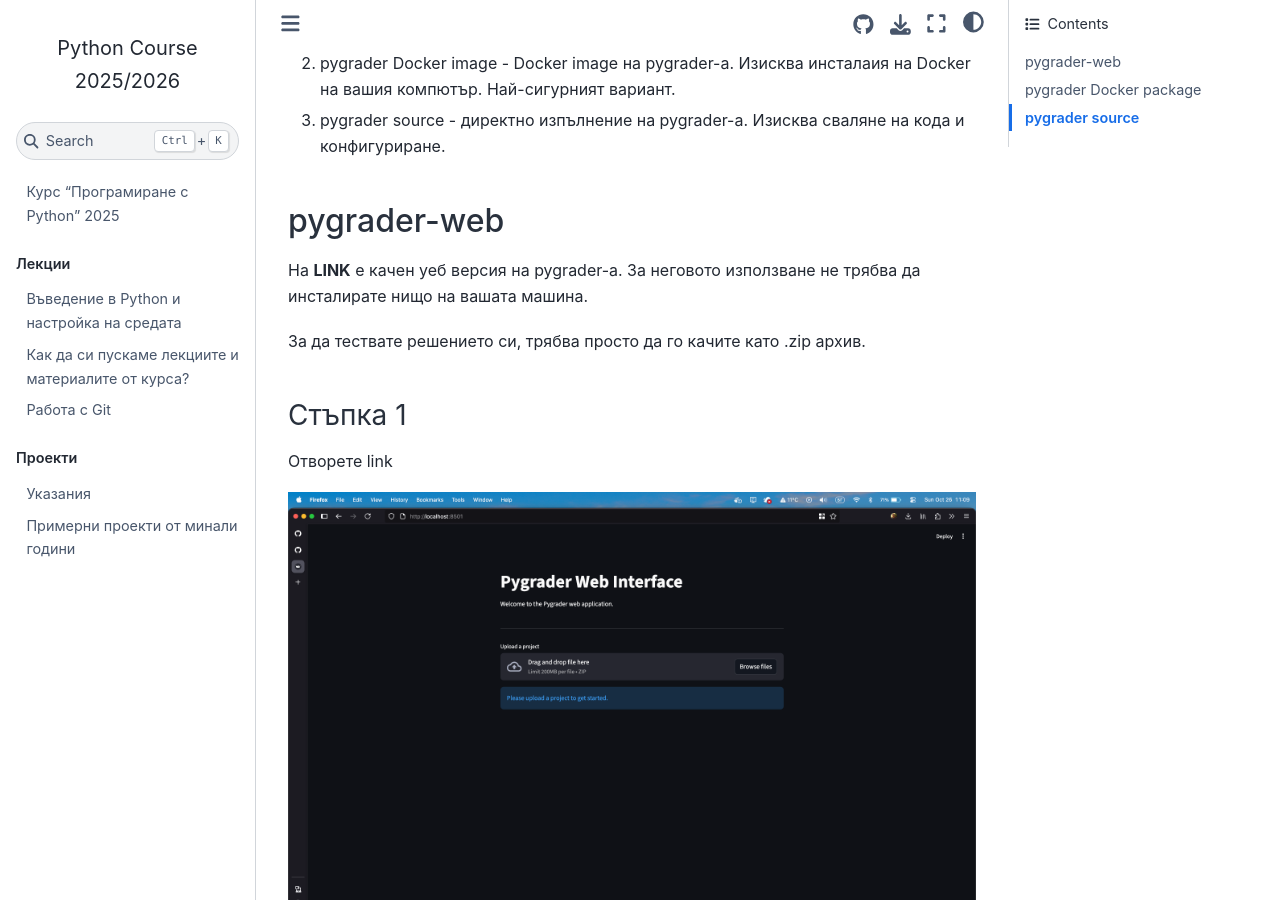
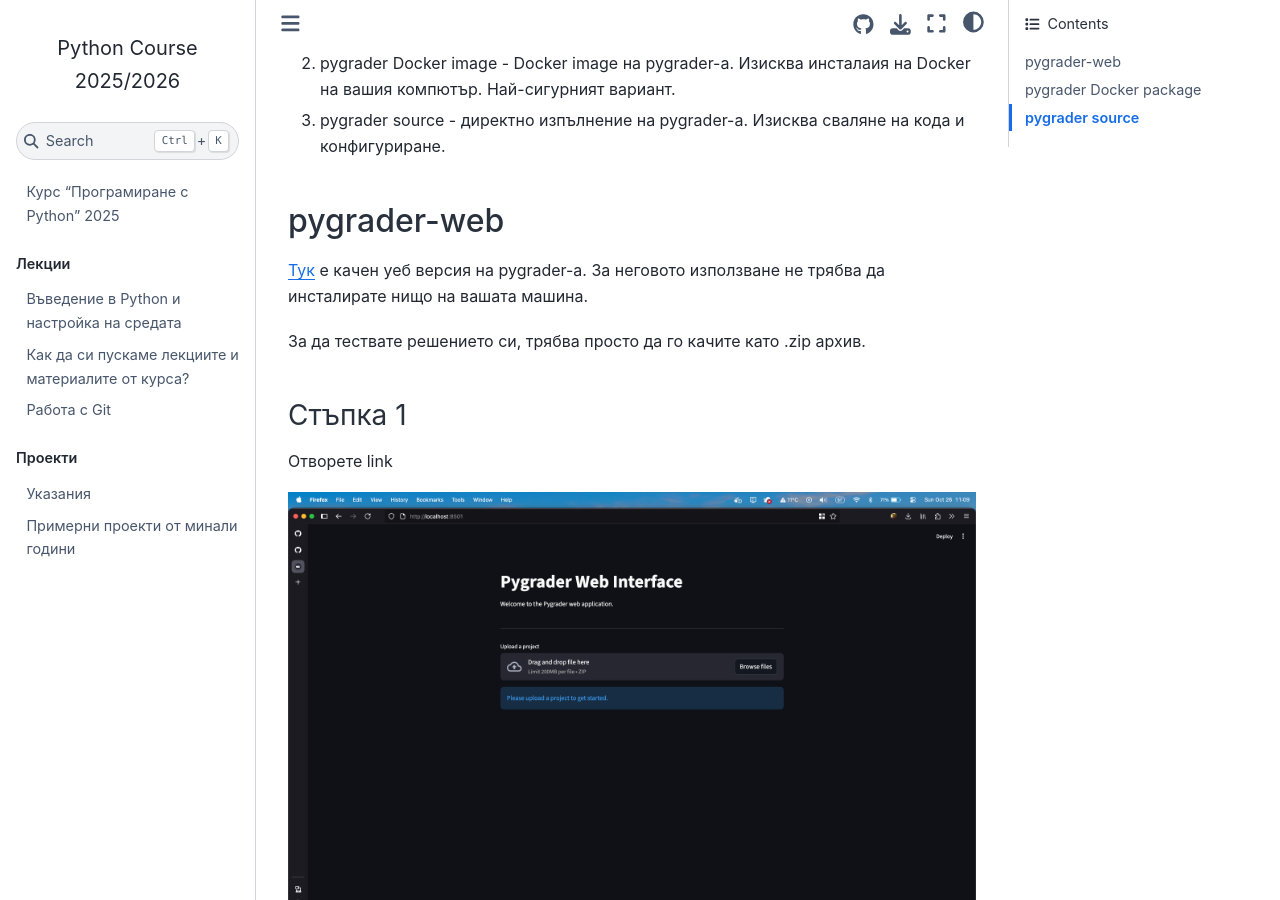
Before and after one commit to fmipython/PythonCourse2025, a Jupyter Book: the page built from homeworks/README.md, in a window 1280 px wide and 900 px high, scrolled down 454 px. Built offline with Jupyter Book 1.0.4 settings and Sphinx 7.4.7 and the Sphinx Book theme 1.1.4, drawn with Linux system fonts in a browser that asks for light colours; pages that are not in the unit, such as notebooks, are missing from menus.

Commit message:
Add link

```diff
--- a/homeworks/README.md
+++ b/homeworks/README.md
@@ -13,7 +13,7 @@
 
 ## pygrader-web
 
-На **LINK** е качен уеб версия на pygrader-а. За неговото използване не трябва да инсталирате нищо на вашата машина.
+[Тук](http://pygrader-lb-1015944157.eu-west-1.elb.amazonaws.com/) е качен уеб версия на pygrader-а. За неговото използване не трябва да инсталирате нищо на вашата машина.
 
 За да тествате решението си, трябва просто да го качите като .zip архив.
 
```
